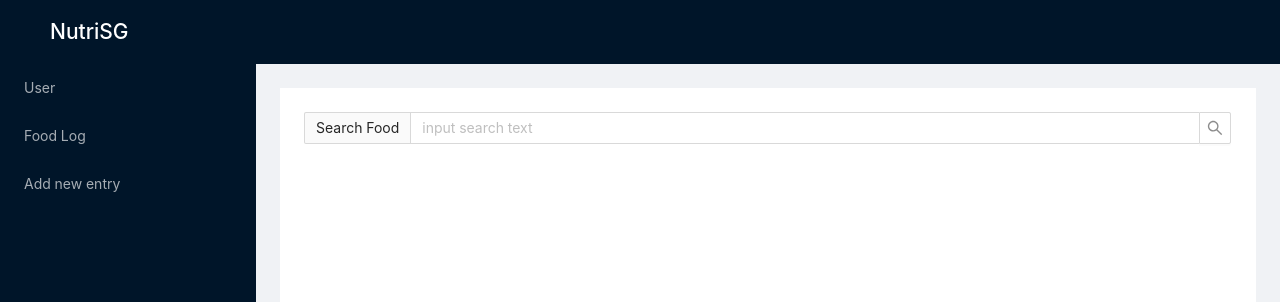
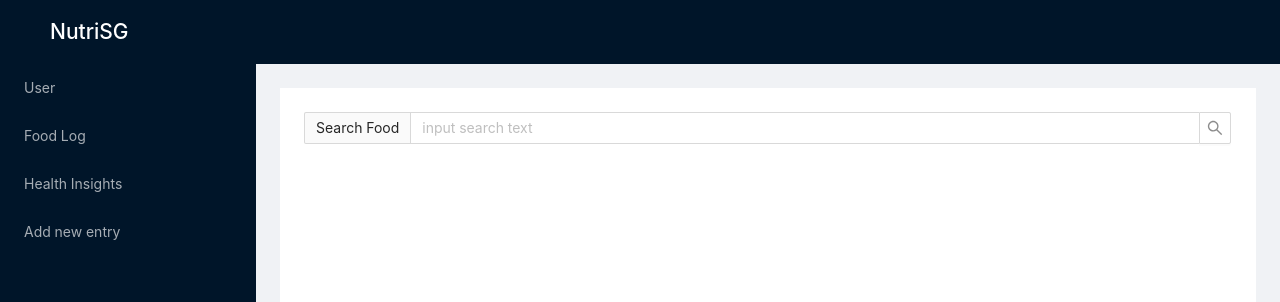
Before and after one commit to JmePRE/nutrition-sg, a React (Create React App) app: page /add in a window 1280 px wide. Shown: the top 302 px of the page. Built offline with nearby package versions, Linux system fonts and the light colour scheme; no server answers.

Commit message:
add insights

```diff
--- a/src/App.js
+++ b/src/App.js
@@ -6,6 +6,8 @@ import { Routes, Route, Link, Navigate } from 'react-router-dom'
 import AddScreen from './screens/Add'
 import HistoryScreen from './screens/History'
 import UserScreen from './screens/User'
+import InsightsScreen from './screens/Insights'
+
 const { Header, Content, Sider } = Layout
 
 function App() {
@@ -41,6 +43,11 @@ function App() {
                   </Link>
                 </Menu.Item>
                 <Menu.Item key="add">
+                  <Link key="insights" to="/insights">
+                    Health Insights
+                  </Link>
+                </Menu.Item>
+                <Menu.Item key="add">
                   <Link key="add" to="/add">
                     Add new entry
                   </Link>
@@ -65,6 +72,7 @@ function App() {
                   <Route path="/add" element={<AddScreen />}></Route>
                   <Route path="/user" element={<UserScreen />}></Route>
                   <Route path="/history" element={<HistoryScreen />}></Route>
+                  <Route path="/insights" element={<InsightsScreen />}></Route>
                 </Routes>
               </Content>
             </Layout>
```
